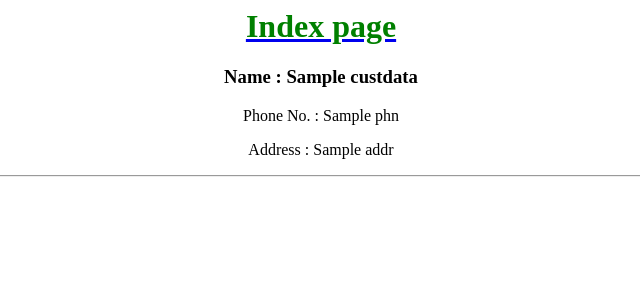
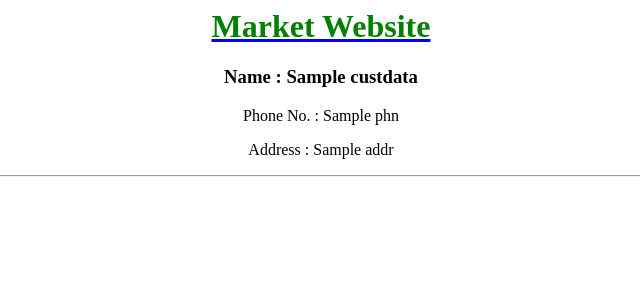
Before and after one commit to devyanibarde/Market, a Django app: template templates/FIRSTAPPLICATION/customers.html in a window 1280 px wide. Shown: the top 300 px of the page, without its empty margins (319-959 px from the left). Run offline with Django 4.2, Linux system fonts and the light colour scheme; the template is opened without the code that fills it: most values are stand-ins (such as "Sample title", 1, 10 or a date in 2020).

Commit message:
template inheritance file changed

```diff
--- a/templates/FIRSTAPPLICATION/common.html
+++ b/templates/FIRSTAPPLICATION/common.html
@@ -5,7 +5,7 @@
         <link rel="stylesheet" href="{% static 'style.css' %}">
     </head>
     <body style="text-align: center;">
-        <a href="{% url 'header' %}"><h1>Index page</h1></a>
+        <a href="{% url 'header' %}"><h1>Market Website</h1></a>
         {% block body_block %}
         {% endblock %}
     </body>
```
